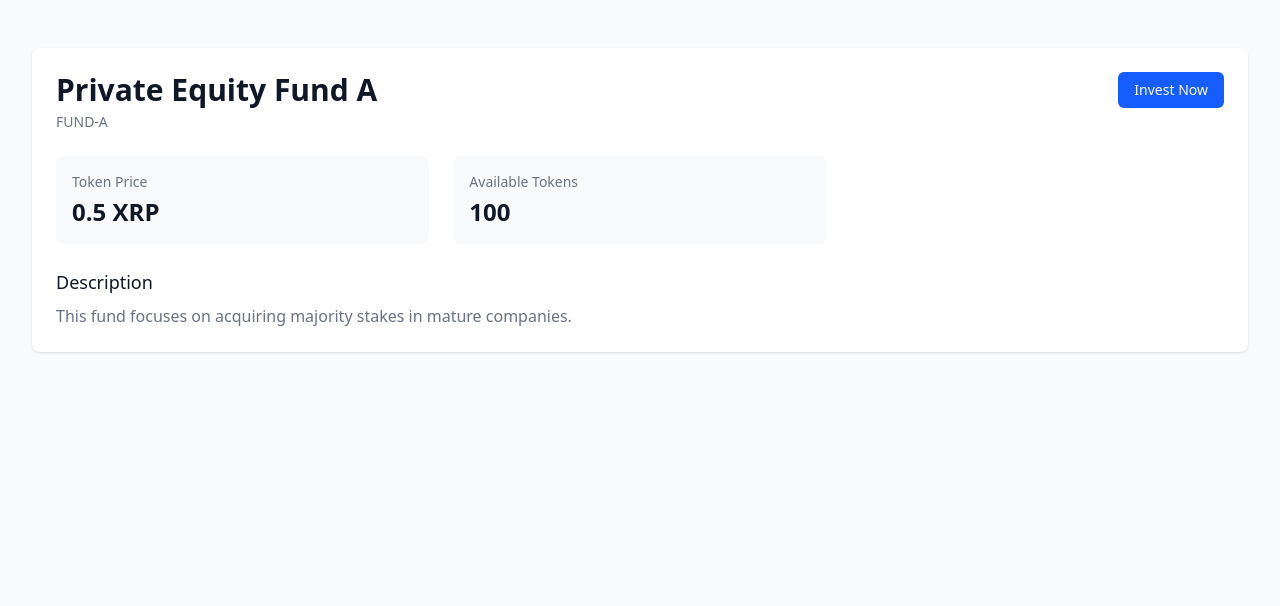
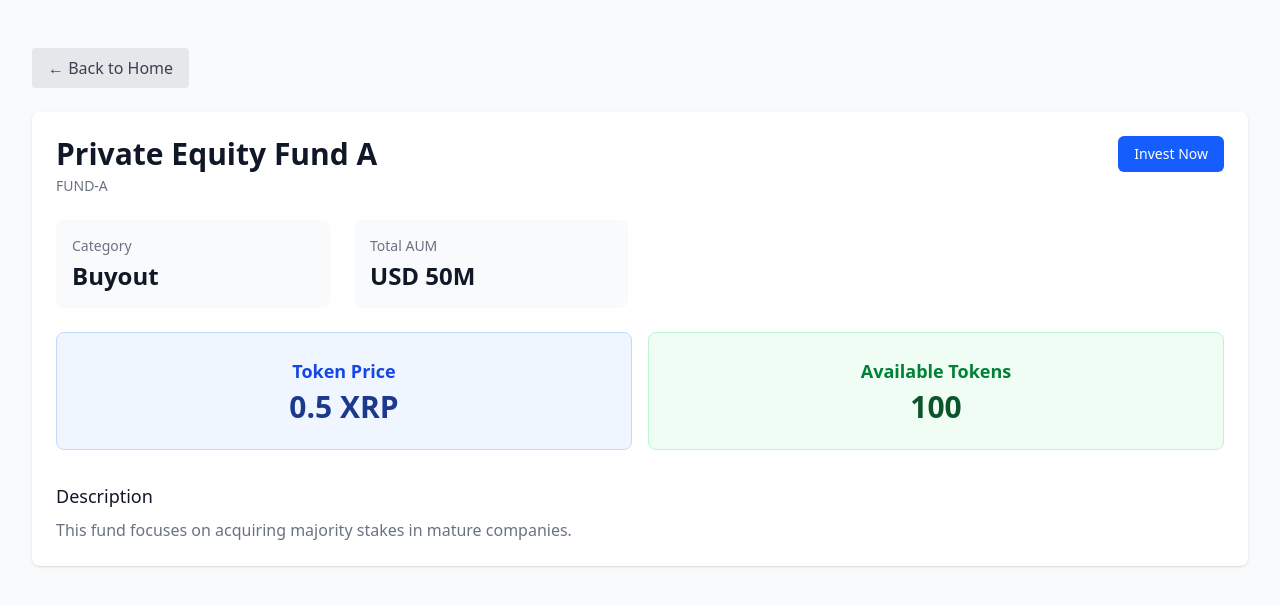
Before and after one commit to yohei-meister/rwa-token-app, a React (Vite) app: page /funds/FUND-A in a window 1280 px wide. Shown: the top 606 px of the page. Built offline with nearby package versions, Linux system fonts and the light colour scheme; no server answers; what xumm-oauth2-pkce would draw is missing.

Commit message:
UI Changes

```diff
--- a/src/components/SendModal.jsx
+++ b/src/components/SendModal.jsx
@@ -87,7 +87,7 @@ export default function SendModal({ isOpen, onClose, symbol, fundId }) {
       });
 
       // Update available tokens
-      updateFundTokens(fundId, result.tokenAmount);
+      updateFundTokens(fund.symbol, result.tokenAmount);
       onClose();
     } catch (err) {
       setError(err.message);
--- a/src/components/TokenCard.jsx
+++ b/src/components/TokenCard.jsx
@@ -5,7 +5,10 @@ export default function TokenCard({
   symbol,
   description,
   tokenPrice,
-  availableUnits
+  availableUnits,
+  category,
+  totalAUM,
+  showCategoryAUMOnly
 }) {
   return (
     <div className="bg-white rounded-lg shadow-md overflow-hidden">
@@ -14,14 +17,41 @@ export default function TokenCard({
         <p className="text-sm text-gray-500 mb-4">{symbol}</p>
         <p className="text-gray-600 mb-4">{description}</p>
         <div className="space-y-2">
-          <p className="text-sm text-gray-500">
-            Token Price:{" "}
-            <span className="font-medium text-gray-900">{tokenPrice} XRP</span>
-          </p>
-          <p className="text-sm text-gray-500">
-            Available # of Tokens:{" "}
-            <span className="font-medium text-gray-900">{availableUnits}</span>
-          </p>
+          {showCategoryAUMOnly ? (
+            <>
+              <p className="text-sm text-gray-500">
+                Category:{" "}
+                <span className="font-medium text-gray-900">{category}</span>
+              </p>
+              <p className="text-sm text-gray-500">
+                Total AUM:{" "}
+                <span className="font-medium text-gray-900">{totalAUM}</span>
+              </p>
+            </>
+          ) : (
+            <>
+              <p className="text-sm text-gray-500">
+                Token Price:{" "}
+                <span className="font-medium text-gray-900">
+                  {tokenPrice} XRP
+                </span>
+              </p>
+              <p className="text-sm text-gray-500">
+                Available Units:{" "}
+                <span className="font-medium text-gray-900">
+                  {availableUnits}
+                </span>
+              </p>
+              <p className="text-sm text-gray-500">
+                Category:{" "}
+                <span className="font-medium text-gray-900">{category}</span>
+              </p>
+              <p className="text-sm text-gray-500">
+                Total AUM:{" "}
+                <span className="font-medium text-gray-900">{totalAUM}</span>
+              </p>
+            </>
+          )}
         </div>
         <Link
           to={`/funds/${symbol}`}
--- a/src/contexts/FundContext.jsx
+++ b/src/contexts/FundContext.jsx
@@ -6,10 +6,10 @@ const FundContext = createContext(null);
 export function FundProvider({ children }) {
   const [fundsData, setFundsData] = useState(funds);
 
-  const updateFundTokens = useCallback((fundId, purchasedAmount) => {
+  const updateFundTokens = useCallback((fundSymbol, purchasedAmount) => {
     setFundsData((prevFunds) =>
       prevFunds.map((fund) =>
-        fund.id === fundId
+        fund.symbol === fundSymbol
           ? { ...fund, availableUnits: fund.availableUnits - purchasedAmount }
           : fund
       )
--- a/src/pages/FundDetail.jsx
+++ b/src/pages/FundDetail.jsx
@@ -20,6 +20,12 @@ export default function FundDetail() {
   return (
     <div className="min-h-screen bg-gray-50 py-12">
       <div className="max-w-7xl mx-auto px-4 sm:px-6 lg:px-8">
+        <button
+          onClick={() => navigate("/")}
+          className="mb-6 px-4 py-2 bg-gray-200 text-gray-700 rounded hover:bg-gray-300 transition"
+        >
+          &larr; Back to Home
+        </button>
         <div className="bg-white shadow rounded-lg overflow-hidden">
           <div className="px-4 py-5 sm:p-6">
             <div className="flex justify-between items-start">
@@ -37,22 +43,40 @@ export default function FundDetail() {
               </button>
             </div>
 
-            <div className="mt-6 grid grid-cols-1 gap-6 sm:grid-cols-2 lg:grid-cols-3">
+            <div className="mt-6 grid grid-cols-1 gap-6 sm:grid-cols-2 lg:grid-cols-4">
               <div className="bg-gray-50 p-4 rounded-lg">
-                <h3 className="text-sm font-medium text-gray-500">
-                  Token Price
-                </h3>
+                <h3 className="text-sm font-medium text-gray-500">Category</h3>
                 <p className="mt-1 text-2xl font-semibold text-gray-900">
-                  {fund.tokenPrice} XRP
+                  {fund.category}
                 </p>
               </div>
               <div className="bg-gray-50 p-4 rounded-lg">
-                <h3 className="text-sm font-medium text-gray-500">
+                <h3 className="text-sm font-medium text-gray-500">Total AUM</h3>
+                <p className="mt-1 text-2xl font-semibold text-gray-900">
+                  {fund.totalAUM}
+                </p>
+              </div>
+            </div>
+
+            <br />
+
+            {/* Highlighted Token Price and Available Tokens */}
+            <div className="flex flex-col sm:flex-row gap-4 mb-8">
+              <div className="flex-1 bg-blue-50 border border-blue-200 rounded-lg p-6 flex flex-col items-center justify-center">
+                <span className="text-lg font-semibold text-blue-700">
+                  Token Price
+                </span>
+                <span className="text-3xl font-bold text-blue-900 mt-1">
+                  {fund.tokenPrice} XRP
+                </span>
+              </div>
+              <div className="flex-1 bg-green-50 border border-green-200 rounded-lg p-6 flex flex-col items-center justify-center">
+                <span className="text-lg font-semibold text-green-700">
                   Available Tokens
-                </h3>
-                <p className="mt-1 text-2xl font-semibold text-gray-900">
+                </span>
+                <span className="text-3xl font-bold text-green-900 mt-1">
                   {fund.availableUnits}
-                </p>
+                </span>
               </div>
             </div>
 
--- a/src/pages/Home.jsx
+++ b/src/pages/Home.jsx
@@ -15,7 +15,7 @@ export default function Home() {
 
         <div className="grid grid-cols-1 sm:grid-cols-2 lg:grid-cols-3 gap-6">
           {funds.map((token) => (
-            <TokenCard key={token.symbol} {...token} />
+            <TokenCard key={token.symbol} {...token} showCategoryAUMOnly />
           ))}
         </div>
       </div>
```
